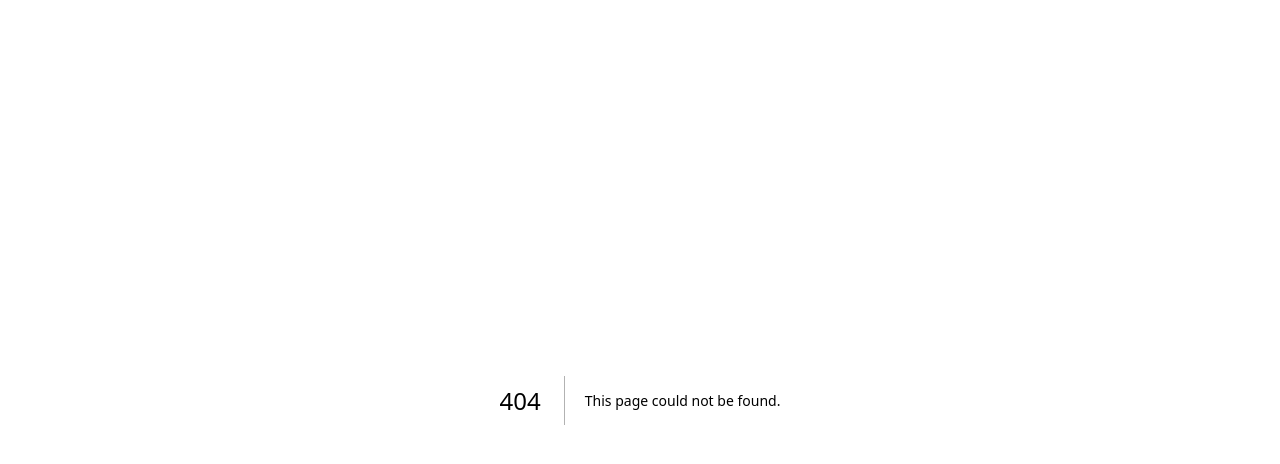
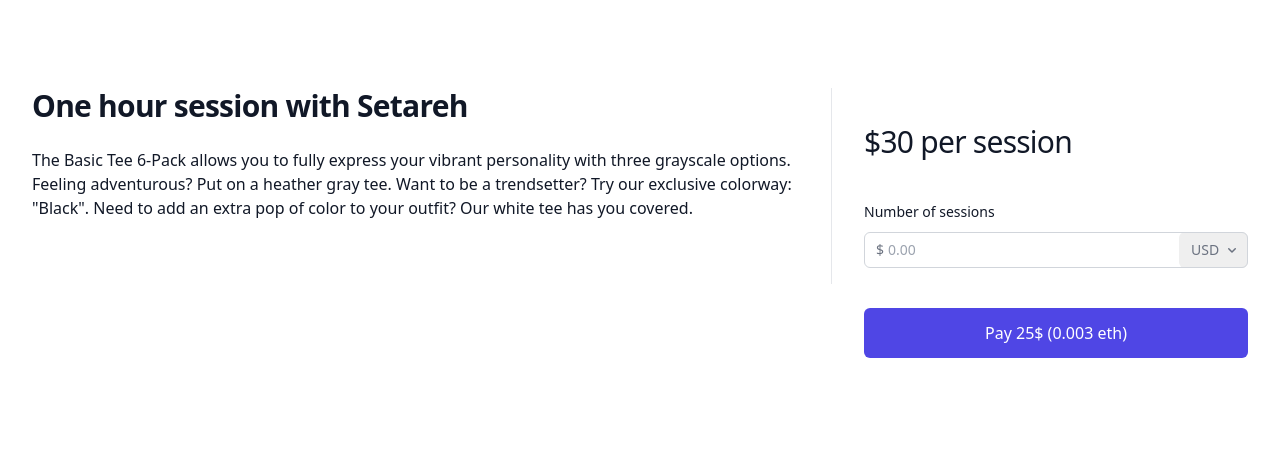
Before and after one commit to bshramin/meet, a Next.js app in the folder frontend/: page /product/1 in a window 1280 px wide. Before the commit this address had no page. Shown: the top 464 px of the page. Built offline with nearby package versions, Linux system fonts and the light colour scheme.

Commit message:
Create the product route in frontend

```diff
--- a/frontend/app/page.tsx
+++ b/frontend/app/page.tsx
@@ -1,9 +1,3 @@
-import ProductOverview from "./components/ProductOverview";
-
 export default function Home() {
-  return (
-    <>
-      <ProductOverview />
-    </>
-  );
+  return <>Frontend is Up!</>;
 }
--- a/frontend/app/components/ProductOverview.tsx
+++ b/frontend/app/product/[productId]/page.tsx
@@ -2,6 +2,7 @@
 
 import { useState } from "react";
 import { ChevronDownIcon } from "@heroicons/react/16/solid";
+import { useParams } from "next/navigation";
 
 const product = {
   name: "One hour session with Setareh",
@@ -18,13 +19,17 @@ const product = {
 export default function ProductOverview() {
   const [loading, setLoading] = useState(false);
   const [error, setError] = useState("");
+  const { productId } = useParams<{ productId: string }>();
 
   const handleClick = async () => {
+    // TODO: This call should use useEffect
     setLoading(true);
     setError("");
     console.log("Clicked");
     try {
-      const response = await fetch("http://localhost:3001");
+      const response = await fetch(
+        `http://localhost:3001/product/${productId}`
+      );
 
       if (!response.ok) {
         throw new Error("Payment failed");
```
